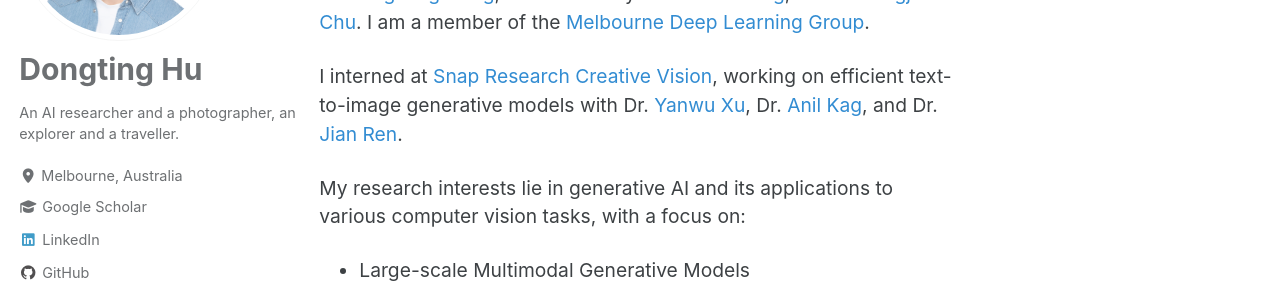
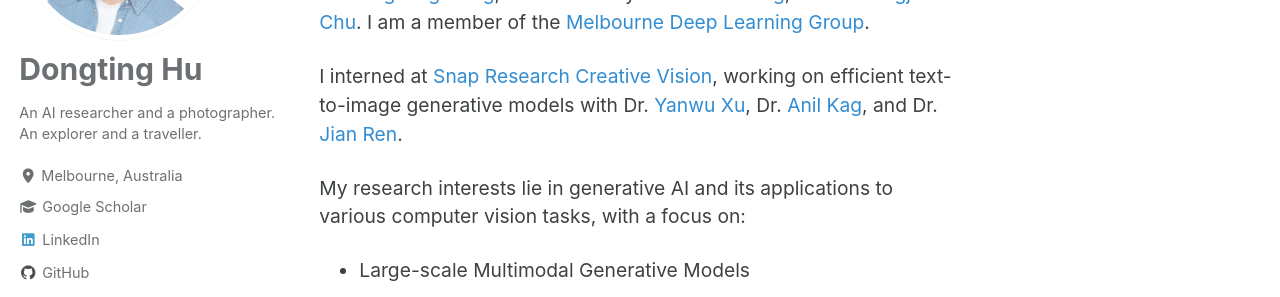
Before and after one commit to timmy11hu/timmy11hu.github.io, a Jekyll site: the page built from index.html, in a window 1280 px wide. Shown: the part 256-553 px from the top of the page. Built offline with Jekyll 4.4.1, drawn with Linux system fonts in a browser that asks for light colours; cached includes are drawn as plain includes; the list of posts is cut into pages by our own code.

```diff
--- a/_config.yml
+++ b/_config.yml
@@ -115,7 +115,7 @@ analytics:
 author:
   name             : "Dongting Hu"
   avatar           : "/assets/images/bio-photo.jpg"
-  bio              : "An AI researcher and a photographer, an explorer and a traveller."
+  bio              : "An AI researcher and a photographer. <br> An explorer and a traveller."
   location         : "Melbourne, Australia"
   email            : "timmy11hu@gmail.com"
   links:
```
